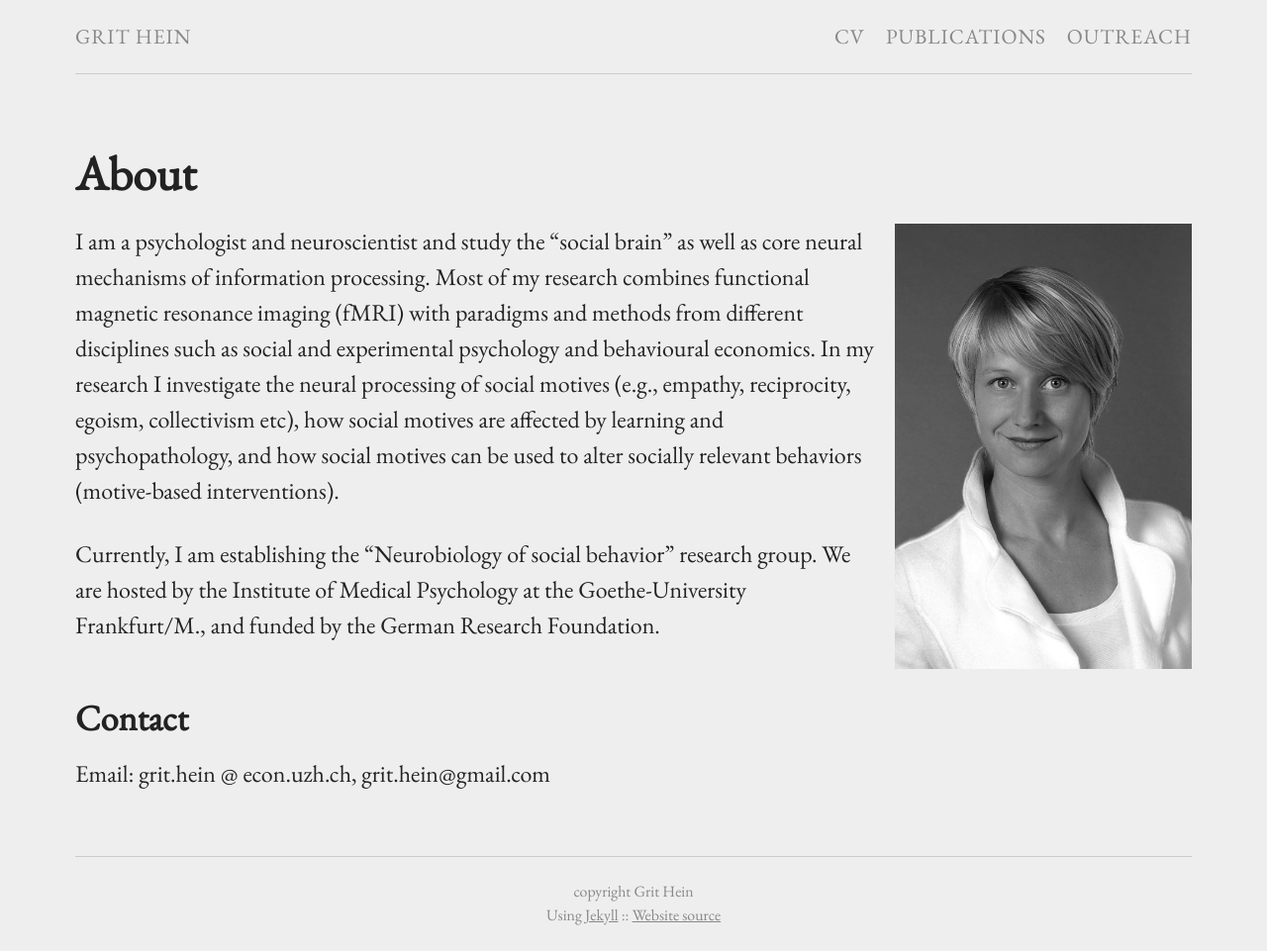
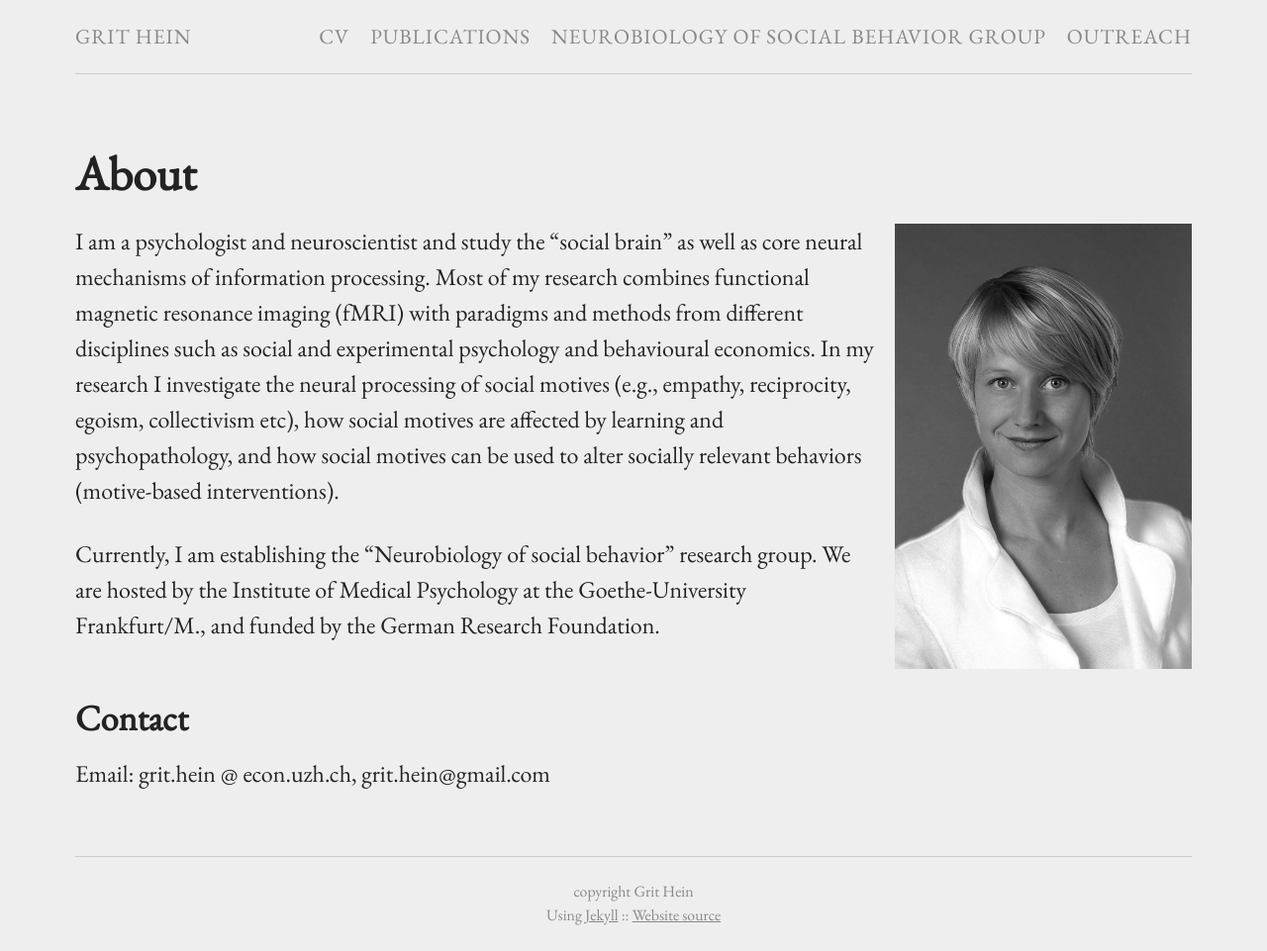
Before and after one commit to grithein/grithein, a Jekyll site: the page built from index.md, in a window 1280 px wide. Shown: the whole page at 99% size. Built offline with Jekyll 4.4.1, drawn with Linux system fonts in a browser that asks for light colours.

Commit message:
Update from Forestry.io - _data/menu.yml

```diff
--- a/_data/menu.yml
+++ b/_data/menu.yml
@@ -3,5 +3,7 @@
   href: "/cv/"
 - title: Publications
   href: "/publications/"
+- title: Neurobiology of Social Behavior Group
+  href: "/Neurobiology of Social Behavior Group/"
 - title: Outreach
   href: "/media"
```
